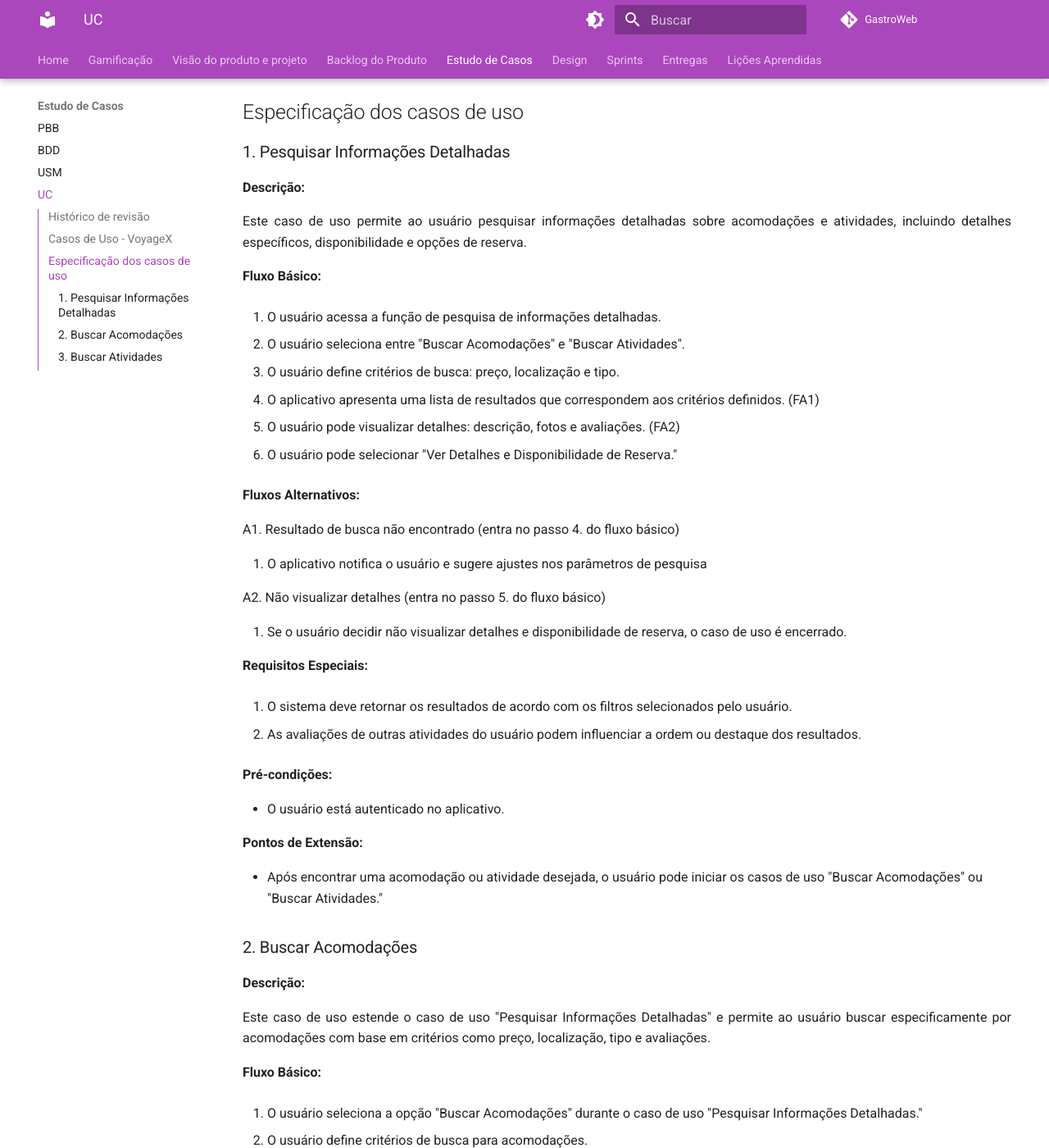
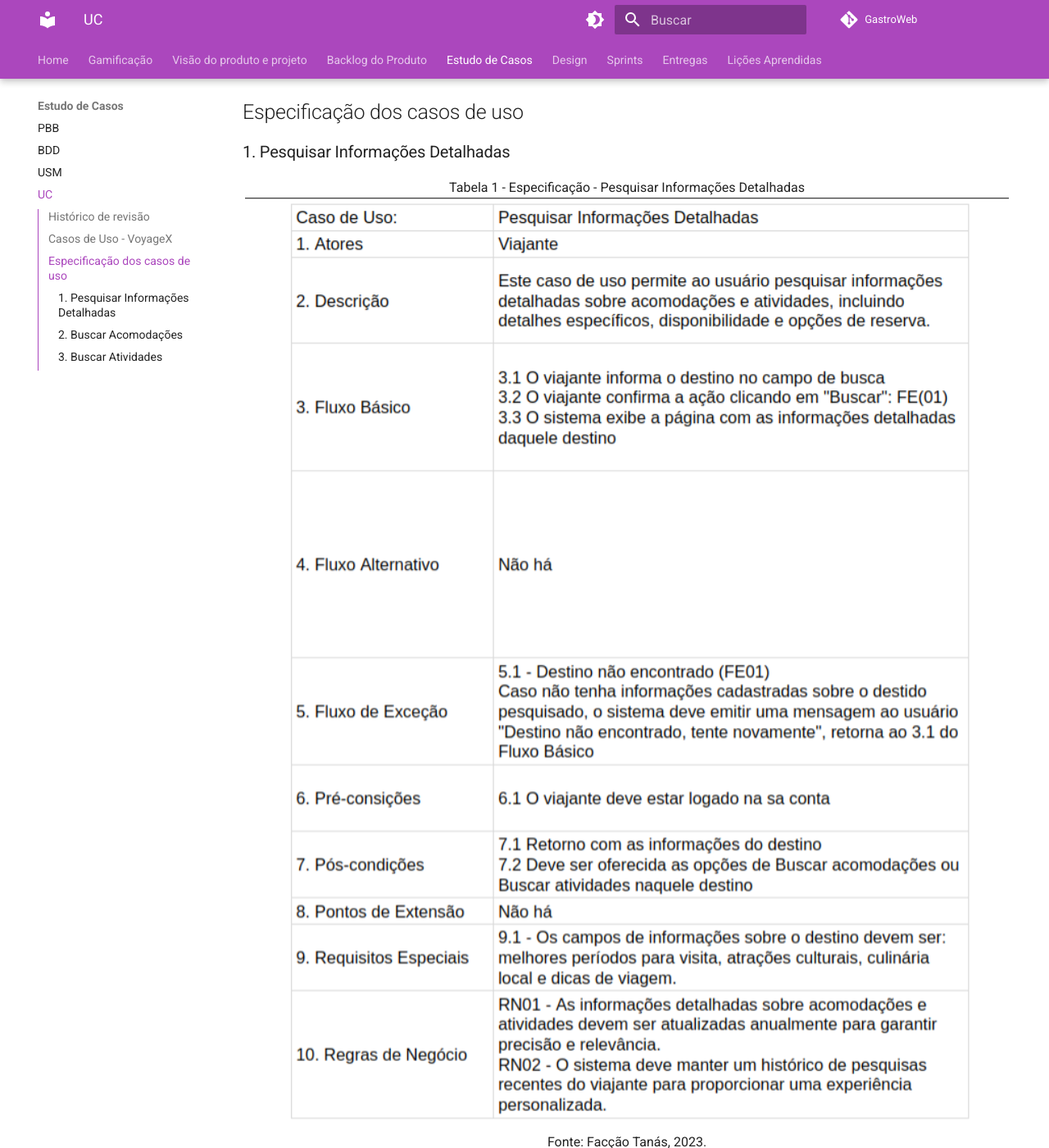
Before and after one commit to mdsreq-fga-unb/2023.2-GastroWeb, an MkDocs documentation site: the page built from docs/estudo-caso/UC.md, in a window 1280 px wide and 1400 px high, scrolled down 1262 px. Shown: the whole window at 82% size. Built offline with MkDocs 1.6.1 and Material for MkDocs 9.7.7, drawn with Linux system fonts in a browser that asks for light colours; comment, search, counter and statistics services are not loaded; some of the changed text lies outside the part shown.

```diff
--- a/docs/estudo-caso/UC.md
+++ b/docs/estudo-caso/UC.md
@@ -23,118 +23,28 @@ Fonte: Facção Tanás, 2023.
 
 ### 1. Pesquisar Informações Detalhadas
 
-**Descrição:**
-
-<div style="text-align: justify">
-Este caso de uso permite ao usuário pesquisar informações detalhadas sobre acomodações e atividades, incluindo detalhes específicos, disponibilidade e opções de reserva.
+<div style="text-align: center; margin: 3px">
+Tabela 1 - Especificação - Pesquisar Informações Detalhadas
+<img src="https://github.com/mdsreq-fga-unb/2023.2-GastroWeb/blob/GitPages/docs/images/UC1.png?raw=true" alt="UC" style="width: 50rem">
+Fonte: Facção Tanás, 2023.
 </div>
 
-**Fluxo Básico:**
-
-1. O usuário acessa a função de pesquisa de informações detalhadas.
-
-2. O usuário seleciona entre "Buscar Acomodações" e "Buscar Atividades".
-
-3. O usuário define critérios de busca: preço, localização e tipo.
-
-4. O aplicativo apresenta uma lista de resultados que correspondem aos critérios definidos. (FA1)
-
-5. O usuário pode visualizar detalhes: descrição, fotos e avaliações. (FA2)
-
-6. O usuário pode selecionar "Ver Detalhes e Disponibilidade de Reserva."
-
-**Fluxos Alternativos:**
-
-A1. Resultado de busca não encontrado (entra no passo 4. do fluxo básico)
-
-1. O aplicativo notifica o usuário e sugere ajustes nos parâmetros de pesquisa
-
-A2. Não visualizar detalhes (entra no passo 5. do fluxo básico)
-
-1. Se o usuário decidir não visualizar detalhes e disponibilidade de reserva, o caso de uso é encerrado.
-
-**Requisitos Especiais:**
-
-1. O sistema deve retornar os resultados de acordo com os filtros selecionados pelo usuário.
-
-2. As avaliações de outras atividades do usuário podem influenciar a ordem ou destaque dos resultados.
-
-**Pré-condições:**
-
-- O usuário está autenticado no aplicativo.
-
-**Pontos de Extensão:**
-
-- Após encontrar uma acomodação ou atividade desejada, o usuário pode iniciar os casos de uso "Buscar Acomodações" ou "Buscar Atividades."
+</br>
 
 ### 2. Buscar Acomodações
 
-**Descrição:**
-
-<div style="text-align: justify">
-
-Este caso de uso estende o caso de uso "Pesquisar Informações Detalhadas" e permite ao usuário buscar especificamente por acomodações com base em critérios como preço, localização, tipo e avaliações.
-
+<div style="text-align: center; margin: 3px">
+Tabela 2 - Especificação - Buscar Acomodações
+<img src="https://github.com/mdsreq-fga-unb/2023.2-GastroWeb/blob/GitPages/docs/images/UC2.png?raw=true" alt="UC" style="width: 50rem">
+Fonte: Facção Tanás, 2023.
 </div>
 
-**Fluxo Básico:**
-
-1. O usuário seleciona a opção "Buscar Acomodações" durante o caso de uso "Pesquisar Informações Detalhadas."
-
-2. O usuário define critérios de busca para acomodações.
-
-3. O aplicativo apresenta uma lista de acomodações que correspondem aos critérios definidos. (FA1)
-
-**Fluxos Alternativos:**
-
-A1. Busca sem resultados (entra no passo 3. do fluxo básico)
-
-1. O aplicativo notifica o usuário e sugere ajustes nos parâmetros de pesquisa.
-
-**Requisitos Especiais:**
-
-- O sistema deve integrar avaliações de outras atividades do usuário para influenciar a ordem ou destaque das acomodações na lista de resultados.
-
-**Pré-condições:**
-
-- O usuário precisa ter executado o caso "Pesquisar informações detalhadas".
-
-**Pontos de Extensão:**
-
-- Após encontrar uma acomodação desejada, o usuário pode iniciar o caso de uso "Ver Detalhes e Disponibilidade de Reserva."
+</br>
 
 ### 3. Buscar Atividades
 
-**Descrição:**
-
-<div style="text-align: justify">
-
-Este caso de uso estende o caso de uso "Pesquisar Informações Detalhadas" e permite ao usuário buscar especificamente por atividades com base em critérios como tipo, preço e avaliações.
-
+<div style="text-align: center; margin: 3px">
+Tabela 3 - Especificação - Buscar Atividades
+<img src="https://github.com/mdsreq-fga-unb/2023.2-GastroWeb/blob/GitPages/docs/images/UC3.png?raw=true" alt="UC" style="width: 50rem">
+Fonte: Facção Tanás, 2023.
 </div>
-
-**Fluxo Básico:**
-
-1. O usuário seleciona a opção "Buscar Atividades" durante o caso de uso "Pesquisar Informações Detalhadas."
-
-2. O usuário define critérios de busca para atividades.
-
-3. O aplicativo apresenta uma lista de atividades que correspondem aos critérios definidos. (FA1)
-
-**Fluxos Alternativos:**
-
-A1. Busca sem resultados (entra no passo 3. do fluxo básico)
-
-1. O aplicativo notifica o usuário e sugere ajustes nos parâmetros de pesquisa.
-
-**Requisitos Especiais:**
-
-- O sistema deve integrar avaliações de outras atividades do usuário para influenciar a ordem ou destaque das atividades na lista de resultados.
-
-**Pré-condições:**
-
-- O usuário precisa ter executado o caso "Pesquisar informações detalhadas".
-
-**Pontos de Extensão:**
-
-- Após encontrar uma atividade desejada, o usuário pode iniciar o caso de uso "Ver Detalhes e Disponibilidade de Reserva."
```
Also changed, not shown: docs/entregas/unidade-4.md (+38 -0 lines), docs/visao-produto-projeto/visao-projeto.md (+1 -1 lines), docs/images/verival_UC_INSU.png (added).
